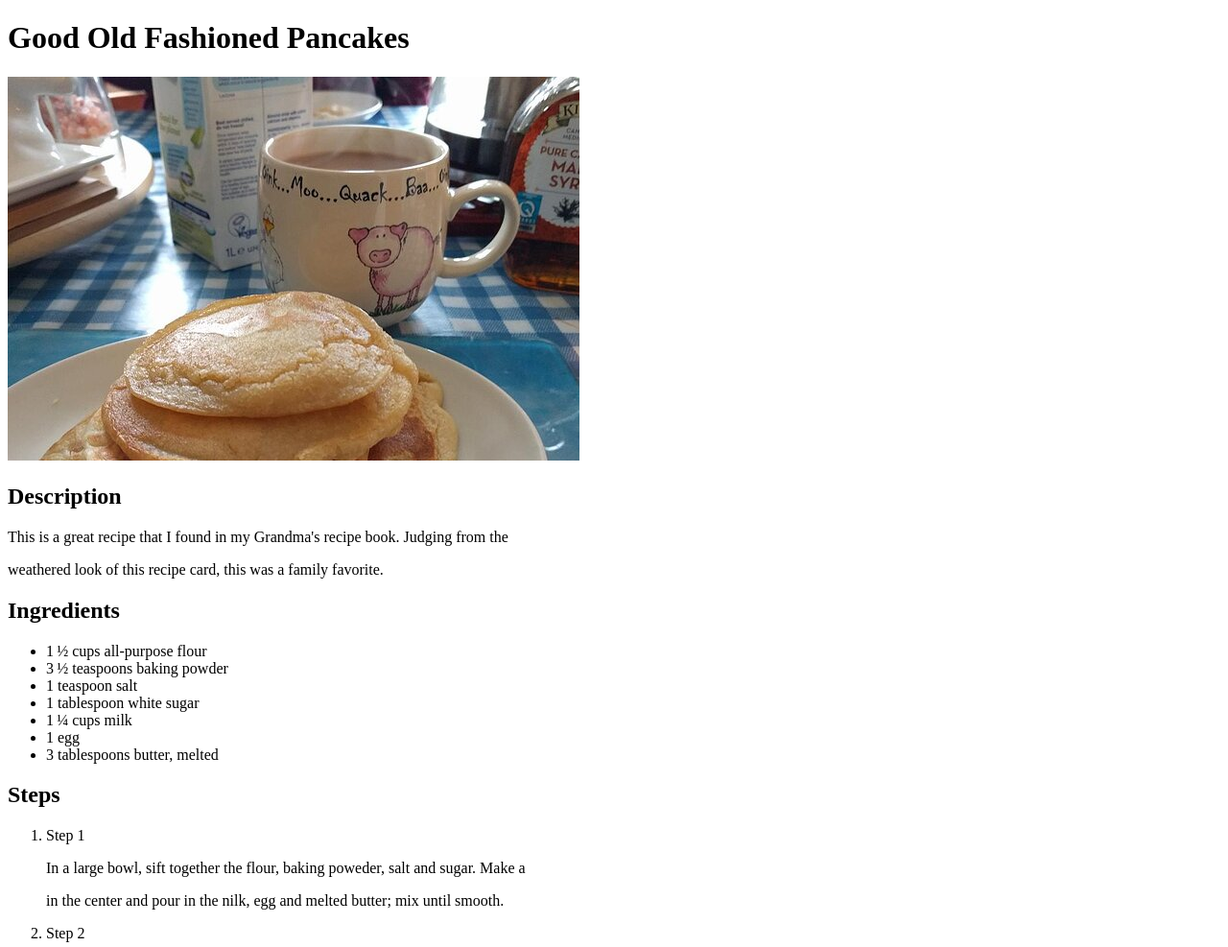
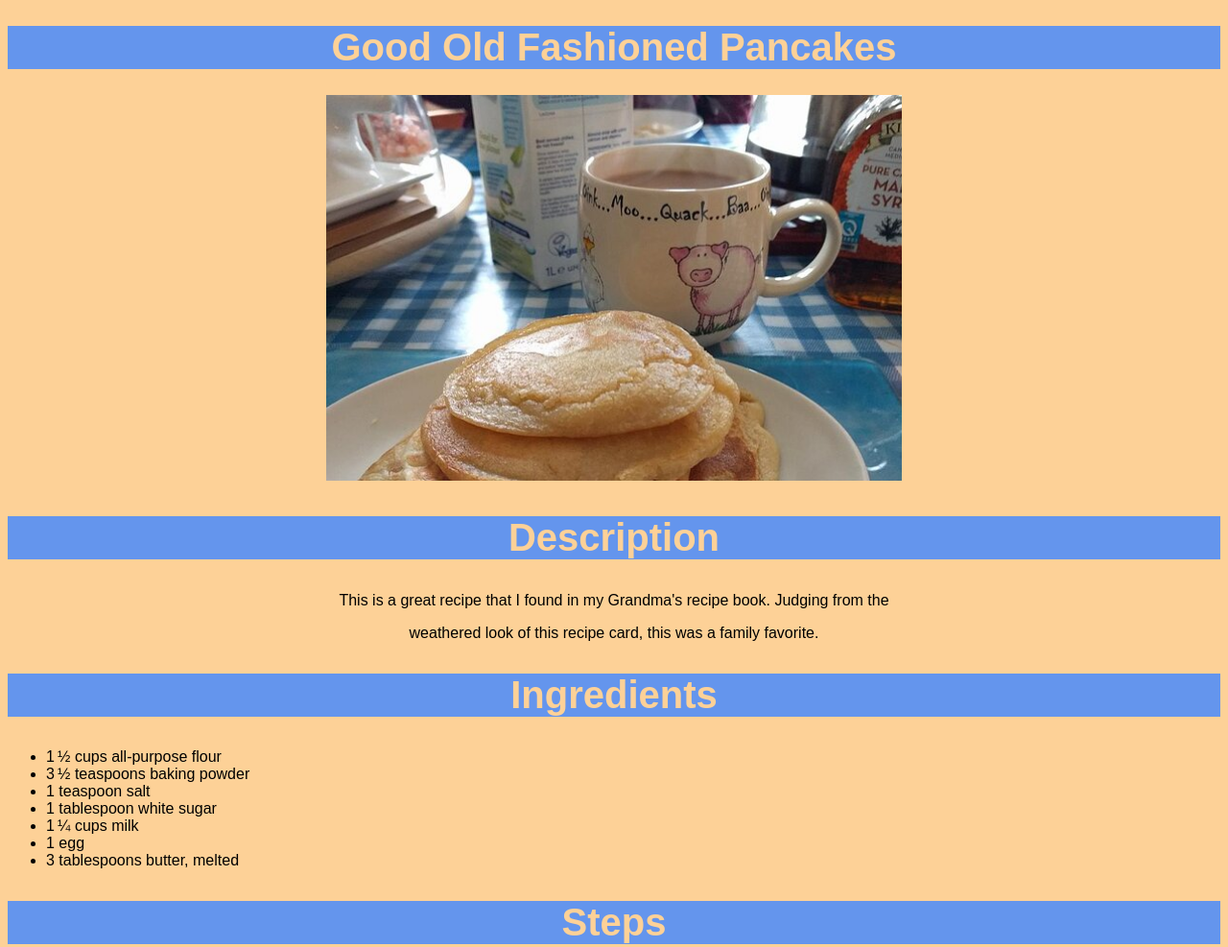
Before and after one commit to MahdiRox/odin-recipes, a plain HTML site: page recipes/page-3/Good-Old-Fashioned-Pancakes.html in a window 1280 px wide. Shown: the top 987 px of the page at 96% size. Drawn offline with Linux system fonts and the light colour scheme.

Commit message:
odin-Recipes 2.0

```diff
--- /dev/null
+++ b/recipes/main-page/style.css
@@ -0,0 +1,27 @@
+body {
+    background-color: khaki;
+    border: 2px solid;
+    border-color: white
+}
+div{
+    text-align: center;
+}
+
+.odin{
+    background-color: blue;
+    color: lightblue;
+    font-size: 60px;
+    font-family: serif;
+}
+
+h3 {
+    background-color: blue;
+    color: lightseagreen;
+    font-size: 30px;
+    font-family:serif
+}
+
+img {
+    height: auto;
+    width: 300px;
+}
--- /dev/null
+++ b/recipes/page-1/page-1.css
@@ -0,0 +1,24 @@
+body {
+    background-color: rgb(253, 209, 151);
+    font-family:sans-serif
+}
+
+div {
+    text-align: center;
+}
+
+.food {
+    background-color: cornflowerblue;
+    color: rgb(253,209,151);
+    font-size: 40px;
+}
+
+#tacos {
+    font-size: 50px;
+    font-weight: bolder;
+
+}
+img {
+    height: auto;
+    width: 600px;
+}
--- /dev/null
+++ b/recipes/page-2/page-2.css
@@ -0,0 +1,22 @@
+body {
+    background-color: rgb(253, 209, 151);
+    font-family:sans-serif
+}
+
+div {
+    text-align: center;
+}
+
+.food {
+    background-color: cornflowerblue;
+    color: rgb(253,209,151);
+    font-size: 40px;
+}
+
+#Potatoes {
+    font-size: 50px;
+}
+img {
+    height: auto;
+    width: 600px;
+}
--- a/recipes/Good-Old-Fashioned-Pancakes.html
+++ b/recipes/page-3/Good-Old-Fashioned-Pancakes.html
@@ -3,14 +3,17 @@
     <head>
         <meta charset="UTF-8">
         <title></title>
+        <link rel="stylesheet" href="./page-3.css">
     </head>
     <body>
-        <h1>Good Old Fashioned Pancakes</h1>
-        <img src="../imgs/Pancakes.jpeg" alt="Pancakes">
-        <h2>Description</h2>
+        <div>
+        <h1 class="food">Good Old Fashioned Pancakes</h1>
+        <img src="./Pancakes.jpeg" alt="Pancakes">
+        <h2 class="food D">Description</h2>
         <p>This is a great recipe that I found in my Grandma's recipe book.
         Judging from the</p><p> weathered look of this recipe card, this was a family favorite.</p>
-        <h2>Ingredients</h2>
+        <h2 class="food I">Ingredients</h2>
+        </div>
         <ul>
             <li>1 ½ cups all-purpose flour</li>
             <li>3 ½ teaspoons baking powder</li>
@@ -20,12 +23,12 @@
             <li>1 egg</li>
             <li>3 tablespoons butter, melted</li>
         </ul>
-        <h2>Steps</h2>
+        <div><h2 class="food S">Steps</h2></div>
         <ol>
             <li>Step 1<P>In a large bowl, sift together the flour, baking poweder, salt and sugar. Make a </P>
                 <p> in the center and pour in the nilk, egg and melted butter; mix until smooth.</P></li>
                     <li>Step 2<p>Heat a lightly oiled griddle or frying pan over medium-high heat. Pour or</p><p> scoop the batter onto the griddle, using approximately 1/4 cup for each</p><p> pancake. Brown on both sides and serve hot.</p></li>
         </ol>
-        <a href="/odin-recipes/index.html">Return to main page</a>
+        <a href="../main-page/index.html">Return to main page</a>
     </body>
 </html>
--- /dev/null
+++ b/recipes/page-3/page-3.css
@@ -0,0 +1,22 @@
+body {
+    background-color: rgb(253, 209, 151);
+    font-family:sans-serif
+}
+
+div {
+    text-align: center;
+}
+
+.food {
+    background-color: cornflowerblue;
+    color: rgb(253,209,151);
+    font-size: 40px;
+}
+
+#Pancakes {
+    font-size: 50px;
+}
+img {
+    height: auto;
+    width: 600px;
+}
```
Also changed, not shown: recipes/main-page/index.html (added, +20 -0 lines), recipes/page-1/tacos.html (renamed from recipes/tacos.html, +8 -5 lines), recipes/page-2/Basic-Mashed-Potatoes.html (renamed from recipes/Basic-Mashed-Potatoes.html, +11 -4 lines), recipes/imgs/My-favorite-recipes.jpg (added), recipes/page-3/Pancakes.jpeg (added).
